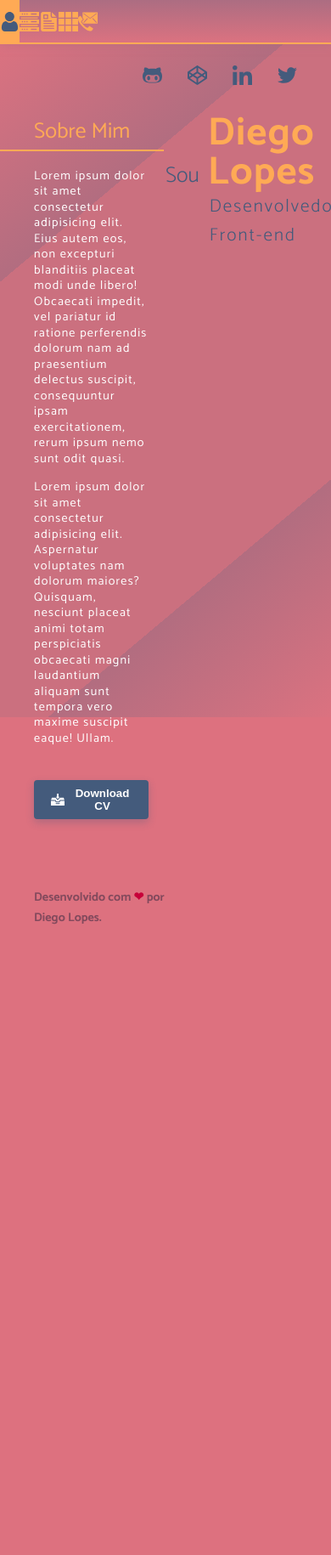
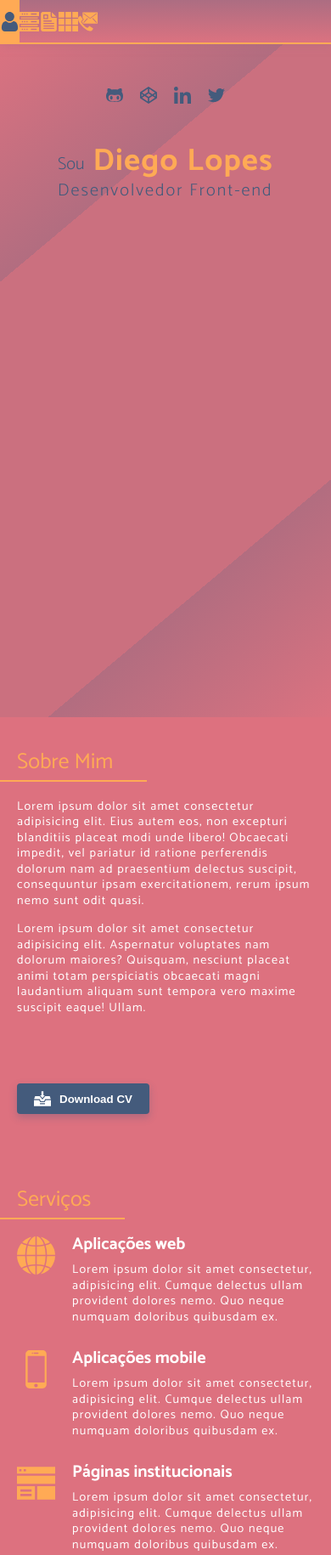
Before and after one commit to diglopes/my-portfolio, a website built with webpack: page src/index.html in a window 390 px wide. Shown: the top 1830 px of the page at 85% size. Before the commit the page ends 1112 px from the top, so only its background shows below. Built offline with nearby package versions, Linux system fonts and the light colour scheme.

Commit message:
Add phone responsiviness

```diff
--- a/src/index.html
+++ b/src/index.html
@@ -18,7 +18,7 @@
             <li>
               <a
                 class="nav-item nav-item--active"
-                href="#"
+                href="#about"
                 data-article="about"
               >
                 <svg viewBox="-42 0 512 512.002" class="nav-item__icon">
@@ -31,7 +31,7 @@
             </li>
 
             <li>
-              <a class="nav-item" href="#" data-article="services">
+              <a class="nav-item" href="#services" data-article="services">
                 <svg viewBox="0 0 512 512" class="nav-item__icon">
                   <title>Serviços</title>
                   <path
@@ -42,7 +42,7 @@
             </li>
 
             <li>
-              <a class="nav-item" href="#" data-article="resume">
+              <a class="nav-item" href="#resume" data-article="resume">
                 <svg viewBox="0 0 512 512" class="nav-item__icon">
                   <title>Currículo</title>
                   <path
@@ -56,7 +56,7 @@
             </li>
 
             <li>
-              <a class="nav-item" href="#" data-article="portfolio">
+              <a class="nav-item" href="#portfolio" data-article="portfolio">
                 <svg viewBox="0 0 512 512" class="nav-item__icon">
                   <title>Portfolio</title>
                   <path
@@ -67,7 +67,7 @@
             </li>
 
             <li>
-              <a class="nav-item" href="#" data-article="contact">
+              <a class="nav-item" href="#contact" data-article="contact">
                 <svg viewBox="0 0 511.882 511.882" class="nav-item__icon">
                   <title>Contato</title>
                   <path
@@ -306,7 +306,10 @@
           </article>
 
           <footer class="footer">
-            Desenvolvido com <span class="heart-emoji">❤</span> por Diego Lopes.
+            <span
+              >Desenvolvido com <span class="heart-emoji">❤</span> por Diego
+              Lopes.</span
+            >
           </footer>
         </div>
 
--- a/src/scss/_base.scss
+++ b/src/scss/_base.scss
@@ -10,6 +10,10 @@ h2 {
     @include tablet {
         font-size: $fz-lg;
         padding-left: $spc-lg
+    }
+
+    @include phone {
+        padding-left: $spc-md;
     }
 }
 
@@ -45,10 +49,19 @@ p {
         height: calc(100vh - 52px);
         grid-template-columns: 50% 50%
     }
+
+    @include phone {
+        grid-template-columns: 1fr;
+    }
 }
 
 .content {
     align-self: end;
+
+    @include phone {
+        position: absolute;
+        top: calc(100vh + 2rem);
+    }
 }
 
 .wrapper {
--- a/src/scss/_objects.scss
+++ b/src/scss/_objects.scss
@@ -41,5 +41,16 @@
         margin-left: $spc-lg;
         margin-top: $spc-md;
       }
+
+      @include phone {
+        margin-bottom: $spc-xl;
+        margin-left: $spc-md;
       }
   }
+
+  @include phone {
+    &:not(.show) {
+      display: initial;
+    }
+  }
+}
--- a/src/scss/_tools.scss
+++ b/src/scss/_tools.scss
@@ -3,7 +3,7 @@
 }
 
 @mixin phone {
-    @media (max-width: 599px) { @content; }
+    @media (max-width: 740px) { @content; }
 }
 
 @mixin tablet {
--- a/src/scss/components/_about.scss
+++ b/src/scss/components/_about.scss
@@ -2,5 +2,9 @@
 
     .btn {
         margin-top: $spc-lg;
+
+        @include phone {
+            margin-top: $spc-xl;
+        }
     }
 }
--- a/src/scss/components/_footer.scss
+++ b/src/scss/components/_footer.scss
@@ -10,6 +10,12 @@
     margin-left: $spc-lg;
   }
 
+  @include phone {
+    display: flex;
+    justify-content: center;
+    margin-left: 0;
+  }
+
   .heart-emoji {
     color: #c70039;
   }
--- a/src/scss/components/_introduction.scss
+++ b/src/scss/components/_introduction.scss
@@ -1,11 +1,16 @@
 .introduction {
+
+    @include phone {
+        grid-row-start: 2;
+        margin-left: auto;
+        margin-right: auto;
+    }
 
     &__title {
         display: grid;
         grid-template-columns: repeat(2, minmax(min-content, max-content));
         margin-right: auto;
         font-weight: 300;
-        font-size: $fz-xl;
         color: $clr-base-dark;
 
         &-who {
@@ -16,6 +21,10 @@
 
             @include tablet {
                 font-size: $fz-lg;
+            }
+
+            @include phone {
+                font-size: size(20.25);
             }
         }
 
@@ -31,6 +40,9 @@
                 font-size: size(46.18);
             }
 
+            @include phone {
+                font-size: size(36.49);
+            }
         }
 
         &-profession {
@@ -41,6 +53,11 @@
             @include tablet {
                 font-size: size(21.25);
             }
+
+            @include phone {
+                grid-column: 1 / -1;
+                font-size: size(20.25);
+            }
         }
     }
 }
--- a/src/scss/components/_portfolio.scss
+++ b/src/scss/components/_portfolio.scss
@@ -3,10 +3,16 @@
     flex-wrap: wrap;
     margin-top: -10px;
     margin-left: -10px;
+    justify-content: center;
+
+    @include phone {
+      margin-left: auto;
+      margin-right: auto;
+    }
 
   &__item {
-    height: 130px;
-    min-width: 130px;
+    height: size(130);
+    min-width: size(130);
     background-color: #fff;
     margin: 10px;
     display: block;
@@ -17,7 +23,13 @@
 
     @include tablet {
       height: size(100);
-      width: size(100);
+      min-width: size(100);
+    }
+
+    @include phone {
+      height: size(80);
+      min-width: size(80);
+      margin: 5px;
     }
 
     &:after {
--- a/src/scss/components/_services.scss
+++ b/src/scss/components/_services.scss
@@ -1,8 +1,16 @@
 .service {
   display: grid;
-  grid-template-columns: 20% 80%;
-  grid-gap: 10px;
+  grid-template-columns: 60px 1fr;
+  grid-gap: $spc-lg;
 
+  @include tablet {
+    grid-template-columns: 50px 1fr;
+    grid-gap: $spc-md;
+  }
+
+  @include phone {
+    grid-template-columns: 45px 1fr;
+  }
 
   + .service {
     margin-top: 30px;
@@ -11,10 +19,6 @@
   &__logo {
     width: 60px;
     justify-self: center;
-
-    @include tablet {
-      width: 45px;
-    }
   }
 
   &__title {
--- a/src/scss/components/_social.scss
+++ b/src/scss/components/_social.scss
@@ -10,14 +10,32 @@
         margin-bottom: 25px;
         padding-right: $spc-lg;
     }
+
+    @include phone {
+        justify-self: center;
+        margin-top: $spc-lg;
+        margin-bottom: $spc-lg;
+        padding-right: 0px;
+    }
 }
 
 .social-list {
     display: grid;
     grid-template-columns: repeat(4, 1fr);
-    column-gap: 30px;
     right: 100px;
     top: 40px;
+    grid-column-gap: 30px;
+
+    @include phone {
+        grid-column-gap: 0;
+
+        a {
+            padding: 10px;
+            display: flex;
+            justify-content: center;
+            align-items: center;
+        }
+    }
 
     &__item-img {
         height: 23px;
@@ -27,5 +45,9 @@
         &:hover {
             fill: $clr-secondary;
         }
+
+        @include phone {
+            height: 20px;
+        }
     }
 }
```
Lines whose indentation alone changed are shown as unchanged.
